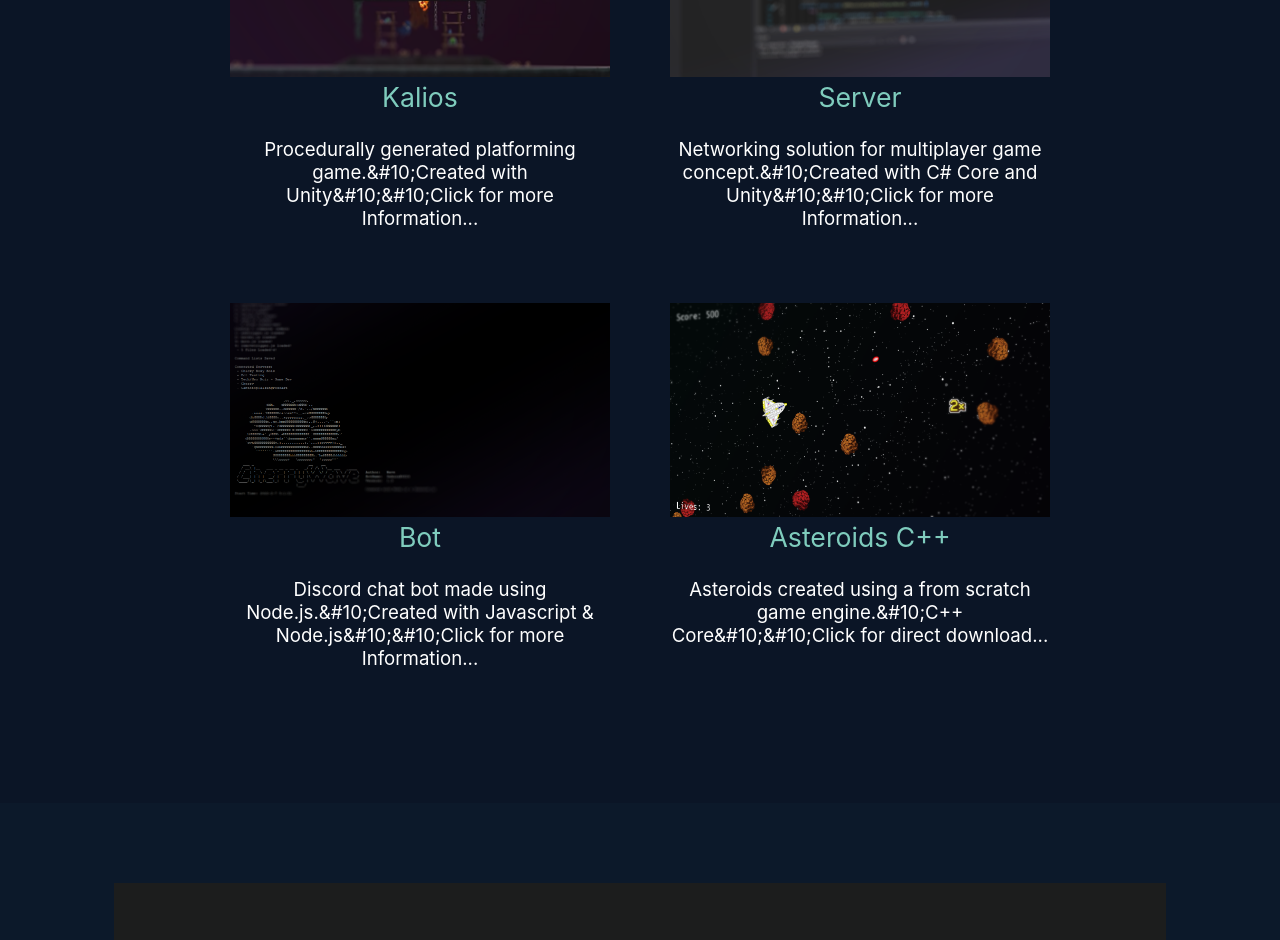
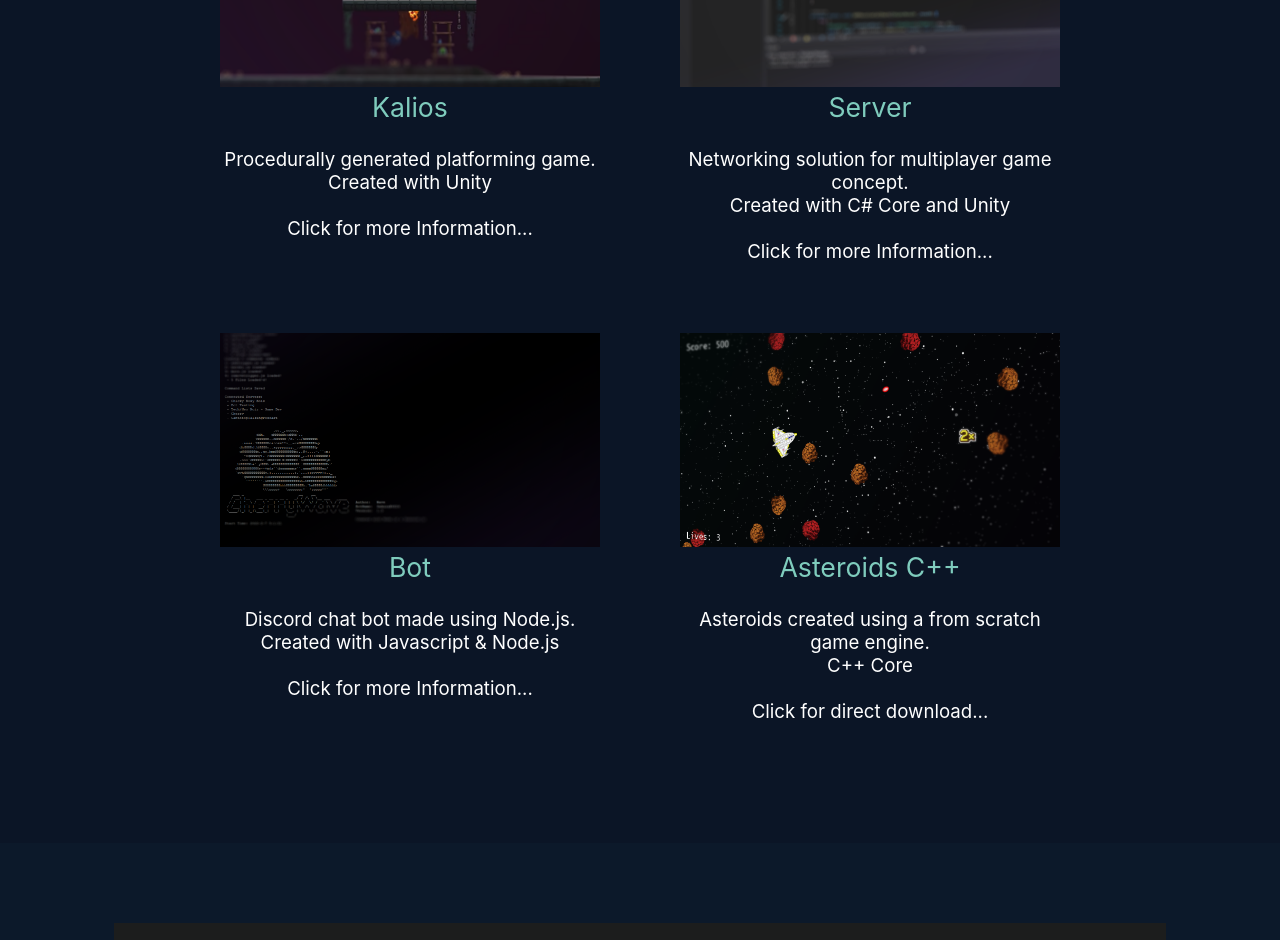
Before and after one commit to Cerestar/cerestar.github.io, a React (Create React App) app in the folder portfolio-app/: page / in a window 1280 px wide. Shown: the part 1220-2160 px from the top of the page. Built offline with nearby package versions, Linux system fonts and the light colour scheme.

Commit message:
update card style

```diff
--- a/portfolio-app/src/components/ProjectsComp.js
+++ b/portfolio-app/src/components/ProjectsComp.js
@@ -6,25 +6,25 @@ const ProjectsComp = () => {
         {
             img: "images/kalios-img.png",
             title: "Kalios",
-            desc: "Procedurally generated platforming game.&#10;Created with Unity&#10;&#10;Click for more Information...",
+            desc: "Procedurally generated platforming game.\nCreated with Unity\n\nClick for more Information...",
             link: "https://4nz.itch.io/kalios/devlog/309699/kalios-demo"
         },
         {
             img: "images/server-img.png",
             title: "Server",
-            desc: "Networking solution for multiplayer game concept.&#10;Created with C# Core and Unity&#10;&#10;Click for more Information...",
+            desc: "Networking solution for multiplayer game concept.\nCreated with C# Core and Unity\n\nClick for more Information...",
             link: "https://github.com/Cerestar/GameServer"
         },
         {
             img: "images/bot-img.png",
             title: "Bot",
-            desc: "Discord chat bot made using Node.js.&#10;Created with Javascript & Node.js&#10;&#10;Click for more Information...",
+            desc: "Discord chat bot made using Node.js.\nCreated with Javascript & Node.js\n\nClick for more Information...",
             link: "https://github.com/Cerestar/SakuraBot"
         },
         {
             img: "images/asteroids-img.png",
             title: "Asteroids C++",
-            desc: "Asteroids created using a from scratch game engine.&#10;C++ Core&#10;&#10;Click for direct download...",
+            desc: "Asteroids created using a from scratch game engine.\nC++ Core\n\nClick for direct download...",
             link: "dataFiles/Asteroids C++.zip"
         }
 
--- a/portfolio-app/src/index.css
+++ b/portfolio-app/src/index.css
@@ -102,7 +102,7 @@ footer {
 .project-card {
   width: 30%;
   min-width: 400px;
-  margin: 10px;
+  margin: 20px;
   padding: 10px;
   height: 400px;
 }
```
